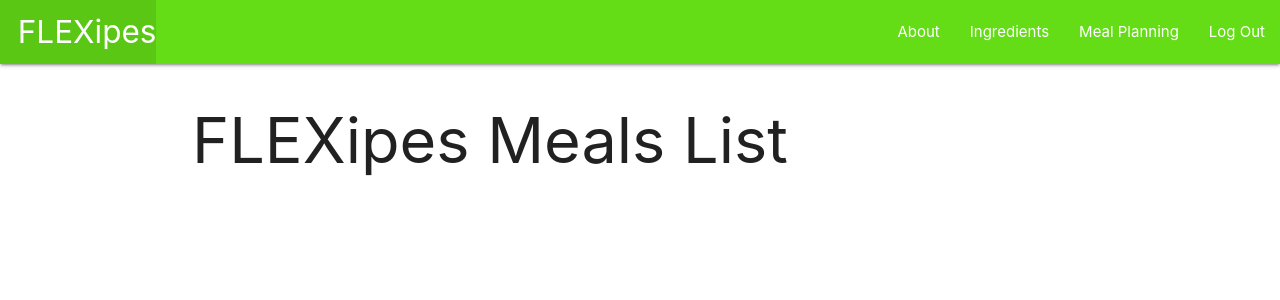
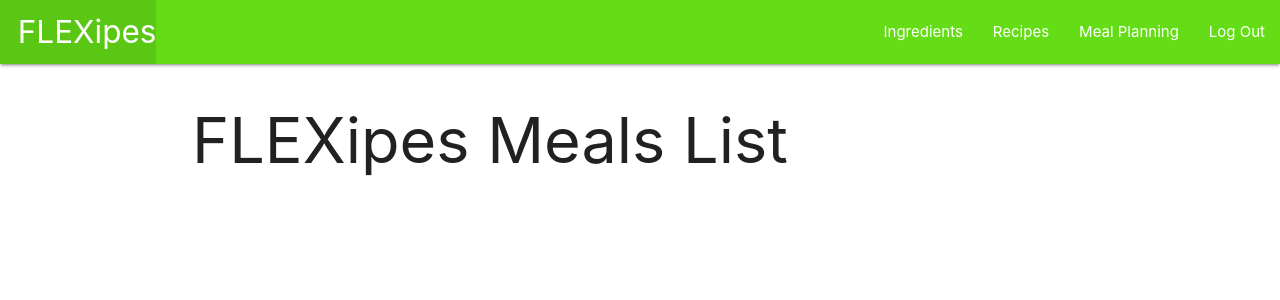
Before and after one commit to raulrodriguez8/FLEXipes, a Django app: page /meals/ in a window 1280 px wide. Shown: the top 300 px of the page. Run offline with Django 3.2, Linux system fonts and the light colour scheme; the visitor is signed in with stand-in values (Sample User, id 1); data that the repository does not hold is empty.

Commit message:
navbar update

```diff
--- a/main_app/templates/base.html
+++ b/main_app/templates/base.html
@@ -29,9 +29,9 @@
                     <li><a href="/" class="left brand-logo">&nbsp;&nbsp;FLEXipes</a></li>
                 </ul>
                 <ul class="right">
-                    <li><a href="">About</a></li>
                     {% if user.is_authenticated %}
                     <li><a href="{% url 'all_ingredients' %}">Ingredients</a></li>
+                    <li><a href="{% url 'recipe_results' %}">Recipes</a></li>
                     <li><a href="{% url 'all_meals' %}">Meal Planning</a></li>
                     <li><a href="{% url 'logout' %}">Log Out</a></li>
                     {% else %}
```
